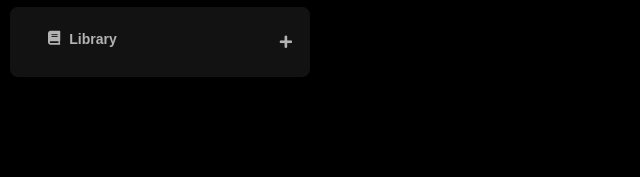
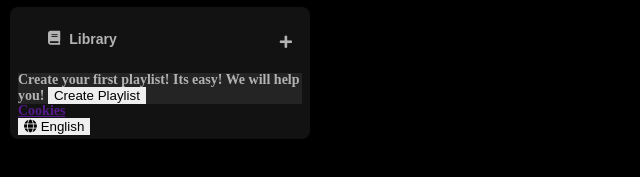
Before and after one commit to bittelo/SpotifyClone, a plain HTML site: page index.html in a window 1280 px wide. Shown: the part 149-326 px from the top of the page, without its empty margins (0-640 px from the left). Drawn offline with Linux system fonts and the light colour scheme.

Commit message:
Creating button playlist

```diff
--- a/index.html
+++ b/index.html
@@ -48,6 +48,26 @@
               </button>
               <span class="fa fa-plus"></span>
             </div>
+
+            <section class="section-playlist">
+                <div class="section-playlist__content">
+                    <span class="text title"> Create your first playlist!</span>
+                    <span class="text subtitle"> Its easy! We will help you!</span>
+                    <button class="section-playlist__button"
+                    <span>Create Playlist</span>
+                </button>
+                </div>
+
+            </section>
+            <div class="cookies">
+                <a href="">Cookies</a>
+            </div>
+            <div class="languages">
+                <button class="languages__button">
+                    <span class="fa fa-globe"></span>
+                    <span>English</span>
+                </button>
+            </div>
     </div>
 </body>
 
--- a/style.css
+++ b/style.css
@@ -101,3 +101,11 @@ body{
 .library .library__content .fa-plus{
     margin: 24px 10px;
 }
+
+.section-playlist{
+    display: flex;
+    align-items: flex-start;
+    justify-content: space-between;
+    gap: 20px;
+    background-color: #242424;
+}
```
